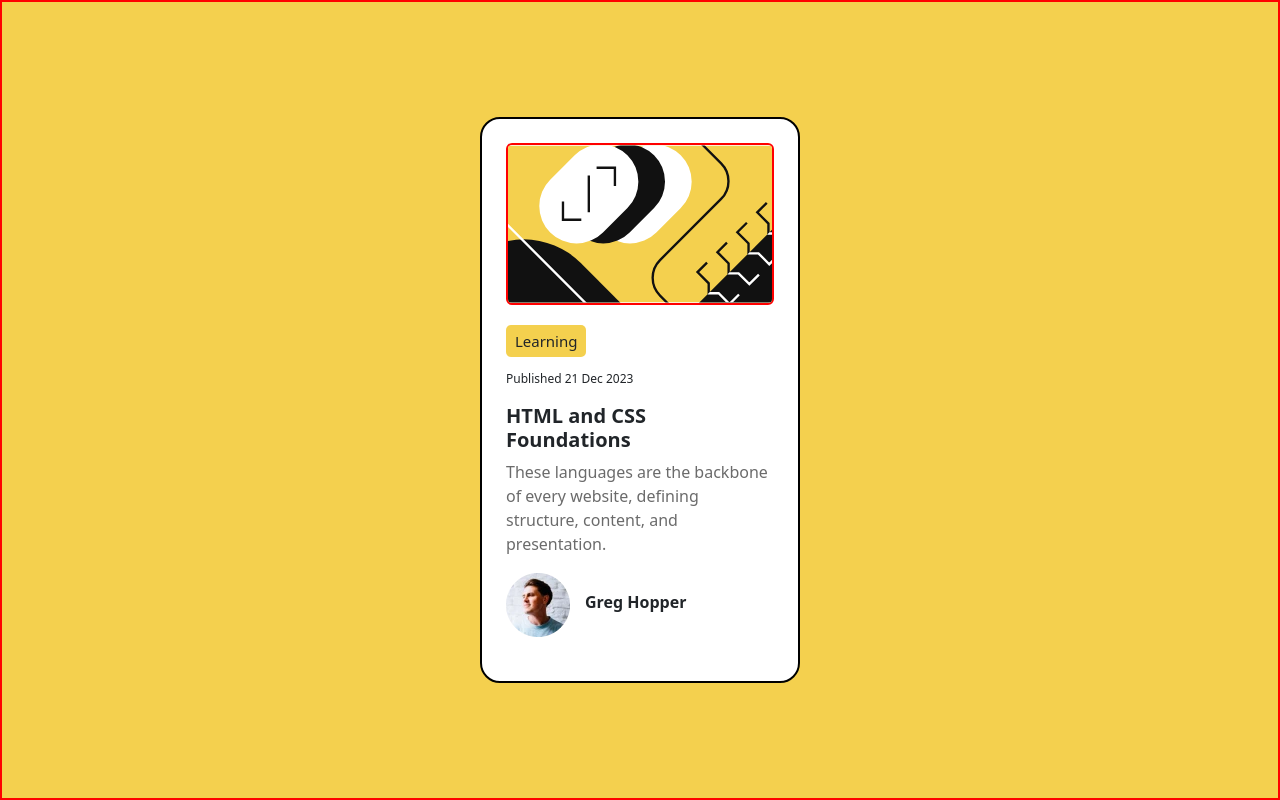
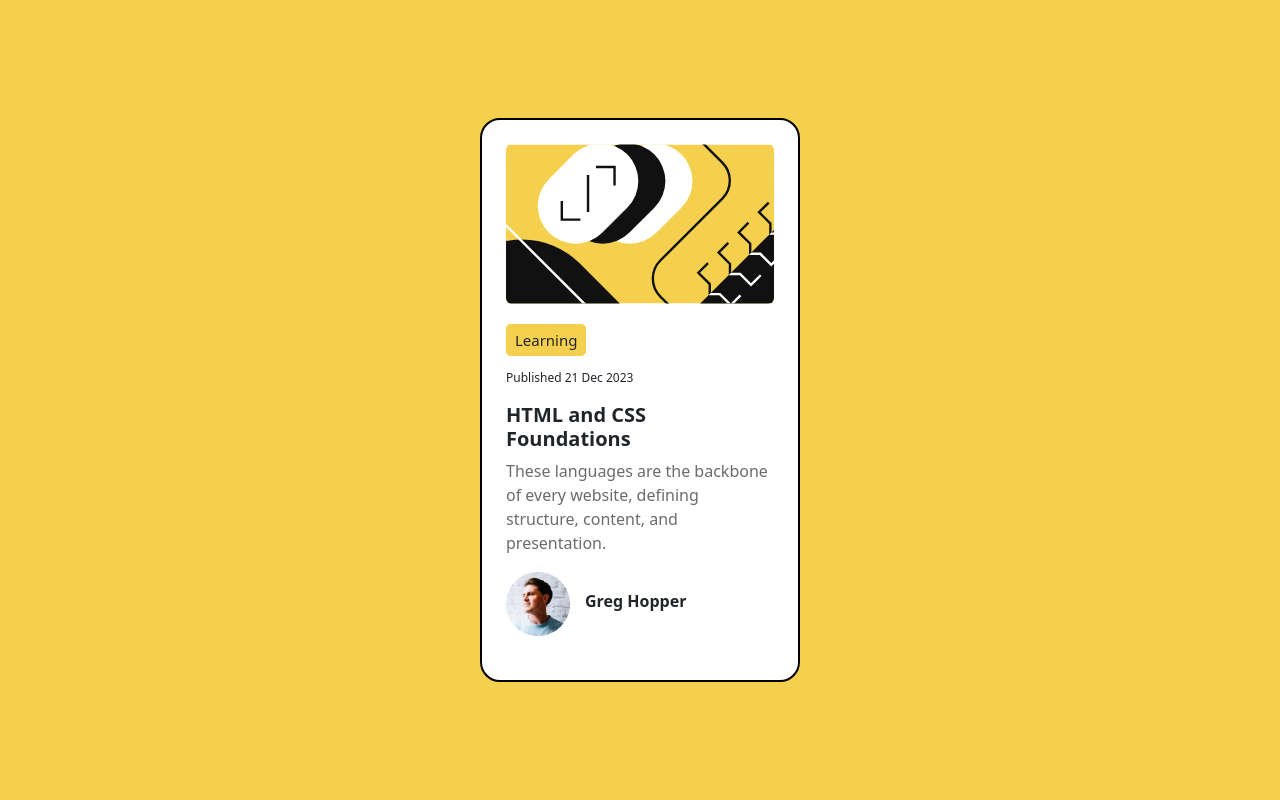
Before and after one commit to alizahoor2-jpg/code-ing, a plain HTML site: page blog-card/index.html in a window 1280 px wide. Drawn offline with nearby package versions, Linux system fonts and the light colour scheme.

Commit message:
updated classes

```diff
--- a/blog-card/index.css
+++ b/blog-card/index.css
@@ -17,7 +17,6 @@
 
 body{
     background-color: var(--yellow);
-    border: 2px solid red;
     align-items: center;
     justify-content: center;
     align-content: center;
@@ -35,13 +34,12 @@ body{
     border-radius: 20px;
     padding: 24px;
     width: 20%;
-    min-width: 320px;
-    max-width: 100%;
+    min-width: 320px;  /*for mobile responsiveness*/
+    max-width: 100%; /*for mobile responsiveness*/
 
 }
 
-#test{
-    border: 2px solid red;
+#logo{
     width: 100%;
     min-width: 100%;
     max-width: 100%;
--- a/blog-card/index.html
+++ b/blog-card/index.html
@@ -10,7 +10,7 @@
   </head>
   <body>
     <div class="card">
-        <img src="assets/images/illustration-article.svg" class="rounded mx-auto d-block" id="test" alt="...">
+        <img src="assets/images/illustration-article.svg" class="rounded mx-auto d-block" id="logo" alt="...">
         <div class="card-body">
             <p class="card-title">Learning</p>
             <p class="card-date">Published 21 Dec 2023</p>
```
